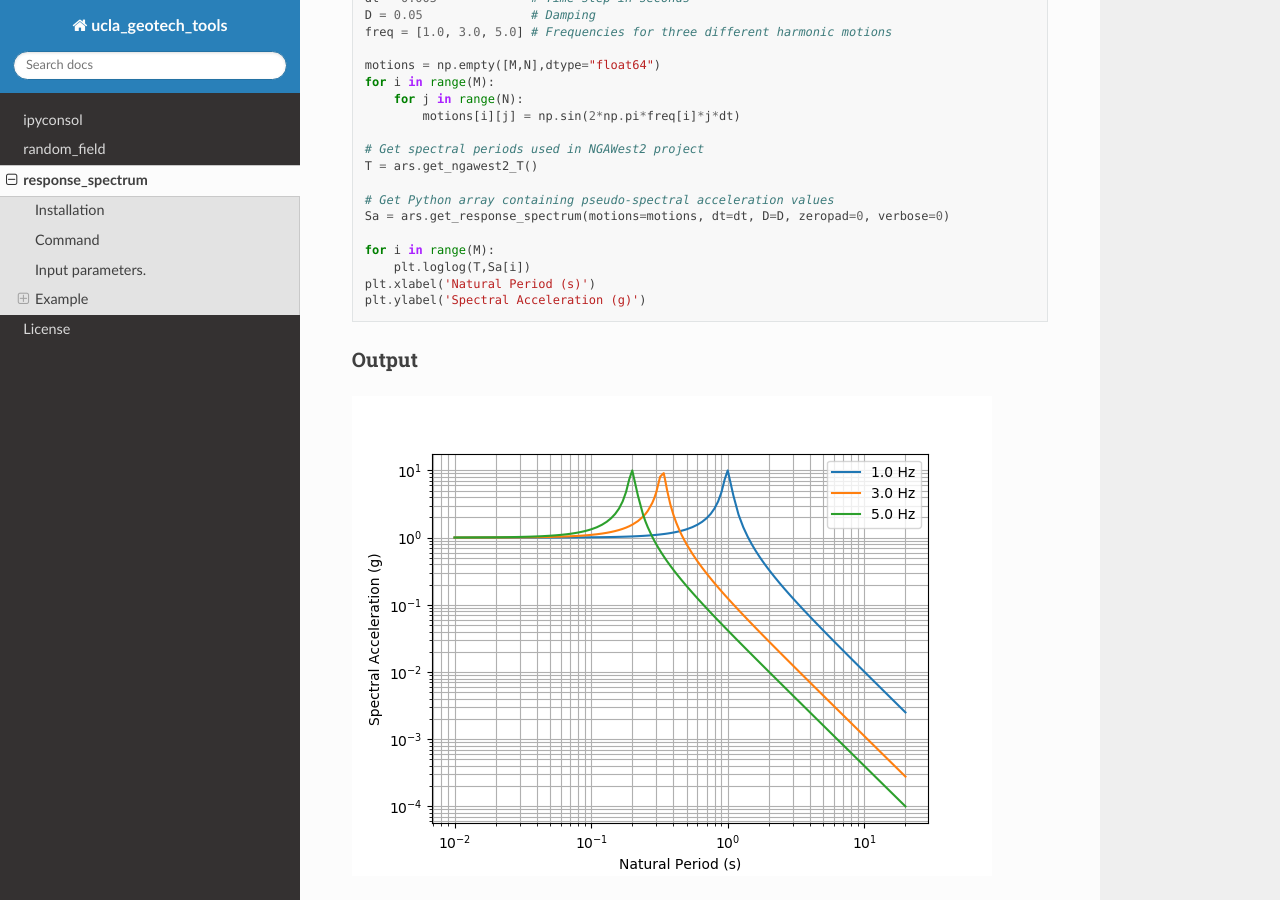
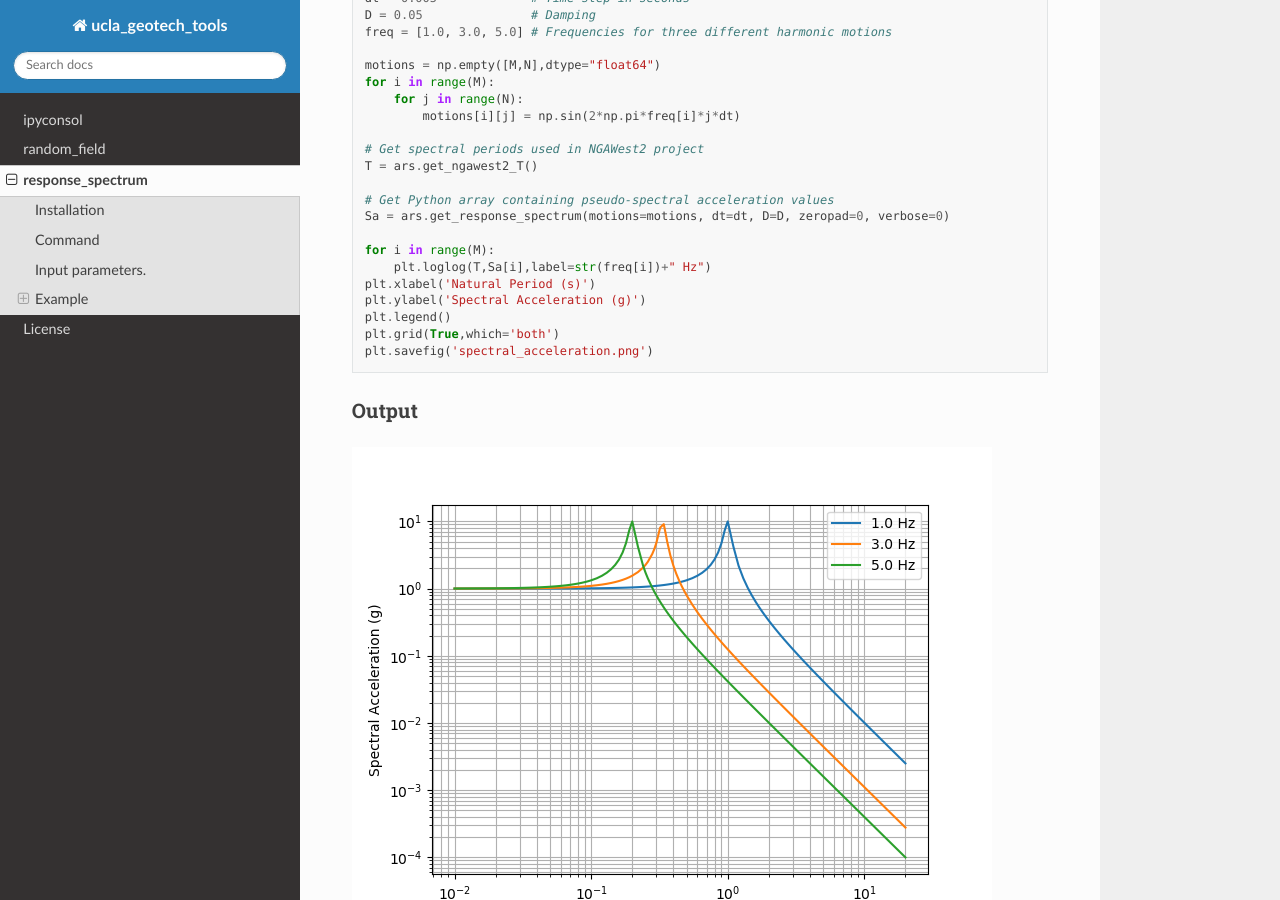
Before and after one commit to sjbrandenberg/ucla_geotech_tools, a Sphinx documentation site: the page built from docs/response_spectrum_README.md, in a window 1280 px wide and 900 px high, scrolled down 1622 px. Built offline with Sphinx 7.4.7 and the Read the Docs theme 2.0.0, drawn with Linux system fonts in a browser that asks for light colours.

Commit message:
Update response_spectrum_README.md

````diff
--- a/docs/response_spectrum_README.md
+++ b/docs/response_spectrum_README.md
@@ -69,9 +69,12 @@
 Sa = ars.get_response_spectrum(motions=motions, dt=dt, D=D, zeropad=0, verbose=0)
 
 for i in range(M):
-    plt.loglog(T,Sa[i])
+    plt.loglog(T,Sa[i],label=str(freq[i])+" Hz")
 plt.xlabel('Natural Period (s)')
 plt.ylabel('Spectral Acceleration (g)')
+plt.legend()
+plt.grid(True,which='both')
+plt.savefig('spectral_acceleration.png')
 ```
 
 ### Output
````
